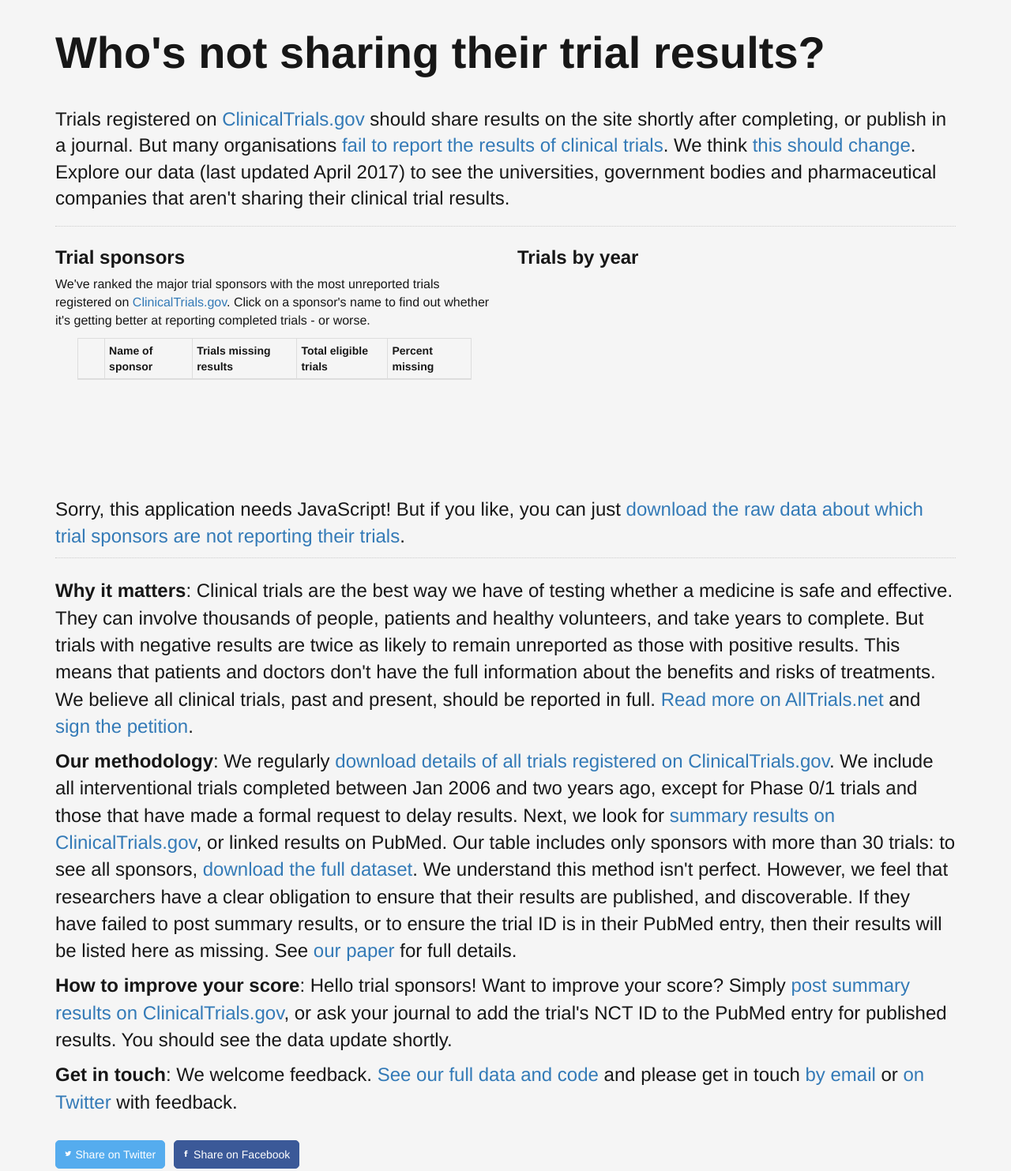
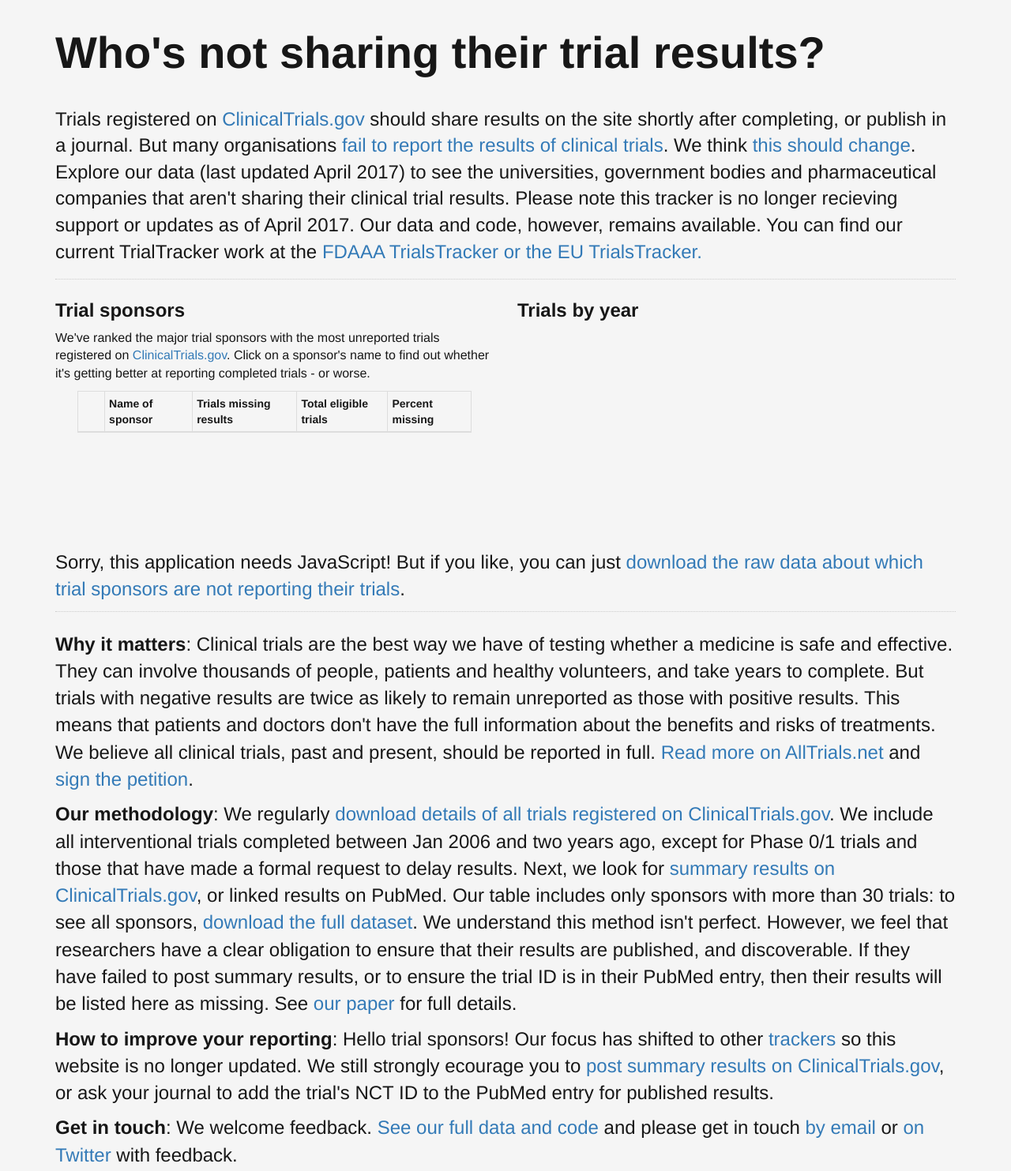
Before and after one commit to ebmdatalab/trialstracker, a plain HTML site: page app/index.html in a window 1280 px wide. Shown: the top 1483 px of the page at 79% size. Drawn offline with Linux system fonts and the light colour scheme; some packages are replaced by stand-ins of ours; a script that the page names is missing.

Commit message:
Indicate this website no longer updates.
Updating the text to make clear that the data is no longer updated

```diff
--- a/app/index.html
+++ b/app/index.html
@@ -43,7 +43,12 @@
 <main>
 
 <section id="introduction">
-<p class="lead">Trials registered on <a href="http://clinicaltrials.gov">ClinicalTrials.gov</a> should share results on the site shortly after completing, or publish in a journal. But many organisations <a href="https://www.statnews.com/2015/12/13/clinical-trials-investigation/">fail to report the results of clinical trials</a>. We think <a href="#whyitmatters">this should change</a>. Explore our data (last updated April 2017) to see the universities, government bodies and pharmaceutical companies that aren't sharing their clinical trial results.</p>
+<p class="lead">Trials registered on <a href="http://clinicaltrials.gov">ClinicalTrials.gov</a> should share results on the site shortly after completing,
+  or publish in a journal. But many organisations <a href="https://www.statnews.com/2015/12/13/clinical-trials-investigation/">fail to report the results of
+  clinical trials</a>. We think <a href="#whyitmatters">this should change</a>. Explore our data (last updated April 2017) to see the universities, government
+  bodies and pharmaceutical companies that aren't sharing their clinical trial results. Please note this tracker is no longer recieving support or updates as of April 2017.
+  Our data and code, however, remains available. You can find our current TrialTracker work at the <a href="fdaaa.trialstracker.net"> FDAAA TrialsTracker
+  or the <a href="eu.trialstracker.net">EU TrialsTracker.</a></p>
 </section>
 
 <div class="row jscontent">
@@ -89,9 +94,10 @@
 
 <p class="about" id="methodology"><strong>Our methodology</strong>: We regularly <a href="https://clinicaltrials.gov/ct2/resources/download">download details of all trials registered on ClinicalTrials.gov</a>. We include all interventional trials completed between Jan 2006 and two years ago, except for Phase 0/1 trials and those that have made a formal request to delay results. Next, we look for <a href="https://clinicaltrials.gov/ct2/about-site/results">summary results on ClinicalTrials.gov</a>, or linked results on PubMed. Our table includes only sponsors with more than 30 trials: to see all sponsors, <a href='https://github.com/ebmdatalab/trialstracker'>download the full dataset</a>. We understand this method isn't perfect. However, we feel that researchers have a clear obligation to ensure that their results are published, and discoverable. If they have failed to post summary results, or to ensure the trial ID is in their PubMed entry, then their results will be listed here as missing. See <a href="https://f1000research.com/articles/5-2629/v1">our paper</a> for full details.</p>
 
-<p class="about"><strong>How to improve your score</strong>: Hello trial sponsors! Want to improve your score? Simply <a href="https://clinicaltrials.gov/ct2/manage-recs/how-report#StepsForSubmittingResults">post summary results on ClinicalTrials.gov</a>, or ask your journal to add the trial's NCT ID to the PubMed entry for published results. You should see the data update shortly.</p>
+<p class="about"><strong>How to improve your reporting</strong>: Hello trial sponsors! Our focus has shifted to other <a href="http://trialstracker.net">trackers</a> so this website is no longer updated.
+  We still strongly ecourage you to <a href="https://clinicaltrials.gov/ct2/manage-recs/how-report#StepsForSubmittingResults">post summary results on ClinicalTrials.gov</a>, or ask your journal to add the trial's NCT ID to the PubMed entry for published results.</p>
 
-<p class="about"><strong>Get in touch</strong>: We welcome feedback. <a href='https://github.com/ebmdatalab/trialstracker'>See our full data and code</a> and please get in touch <a href="mailto:hello@ebmdatalab.net">by email</a> or <a href="https://twitter.com/ebmdatalab">on Twitter</a> with feedback.</p>
+<p class="about"><strong>Get in touch</strong>: We welcome feedback. <a href='https://github.com/ebmdatalab/trialstracker'>See our full data and code</a> and please get in touch <a href="mailto:ebmdatalab@phc.ox.ac.uk">by email</a> or <a href="https://twitter.com/ebmdatalab">on Twitter</a> with feedback.</p>
 </section>
 
 </main>
```
